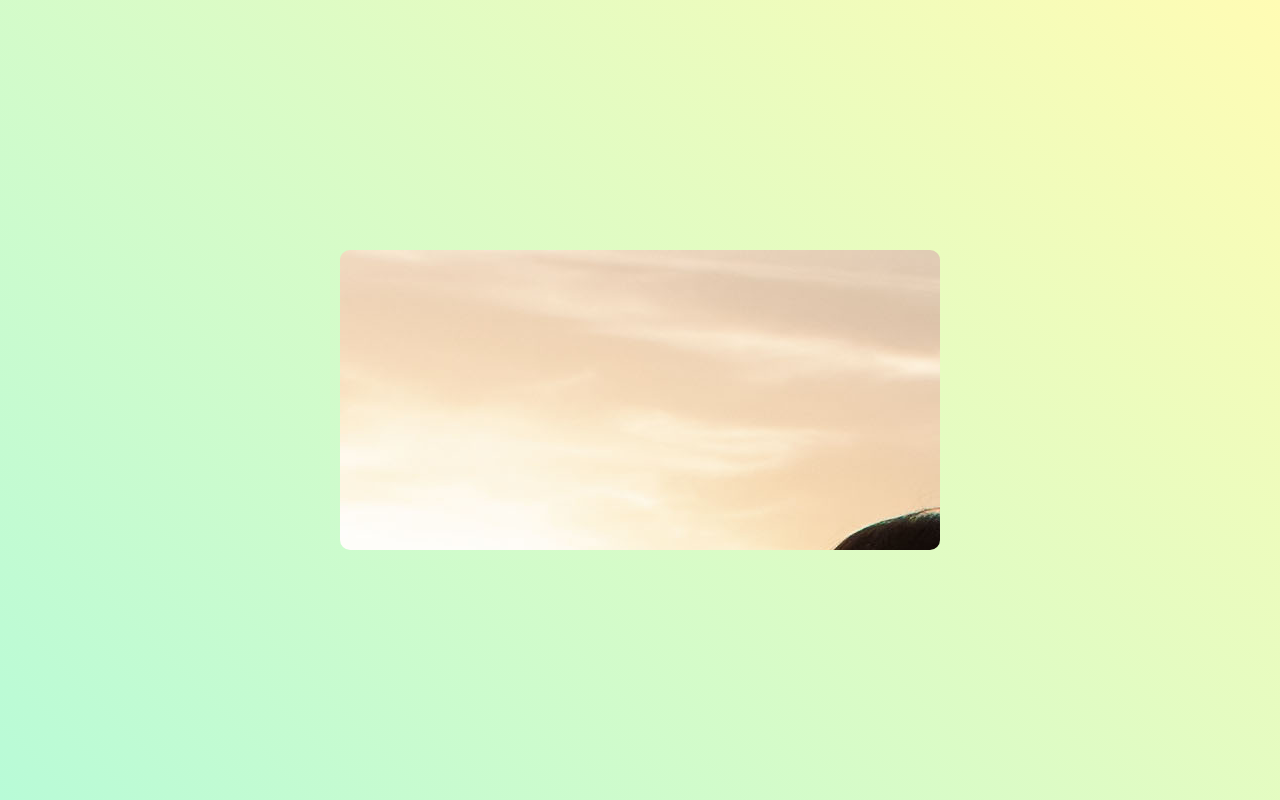
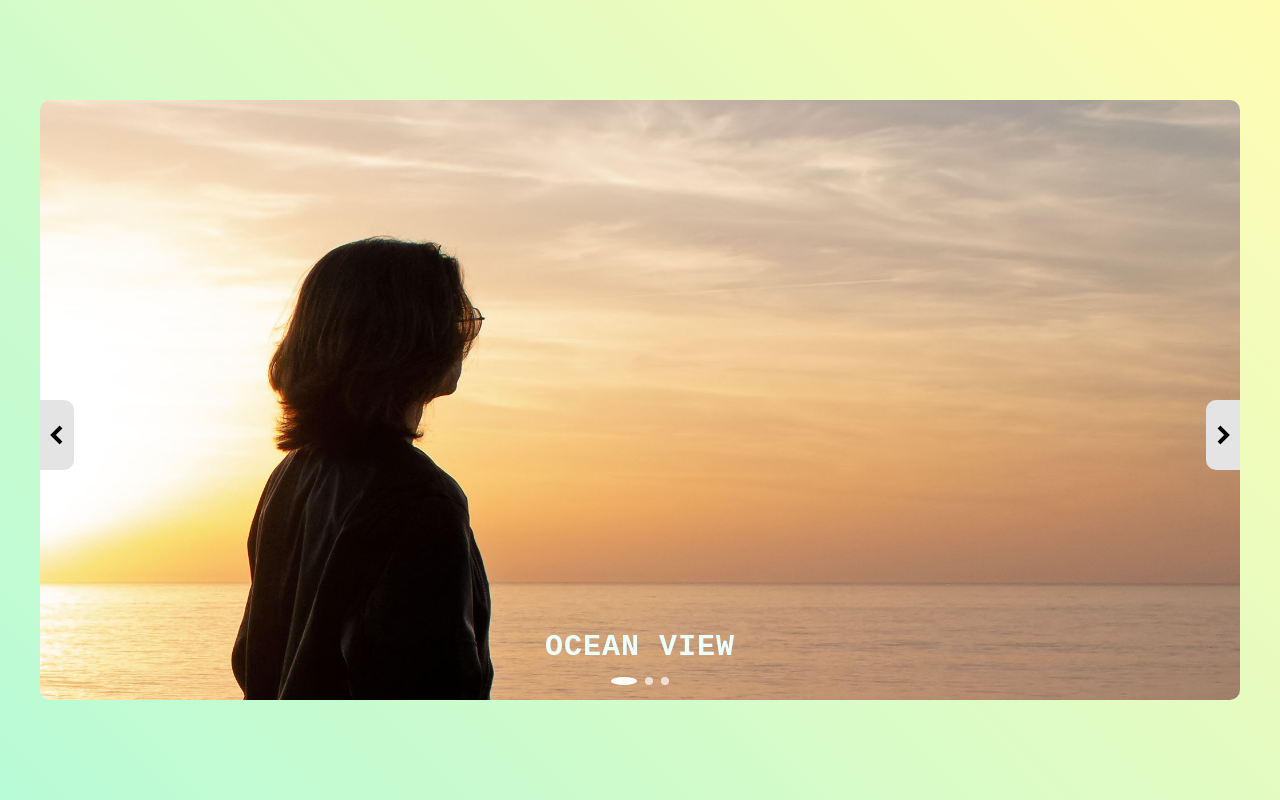
Before and after one commit to elinesnijder/TECWEB, a PHP site: page /index1.html in a window 1280 px wide. Run offline with PHP 8.4, Linux system fonts and the light colour scheme.

Commit message:
desenvolvi mais o trabalho

```diff
--- a/TP2/index1.html
+++ b/TP2/index1.html
@@ -10,7 +10,6 @@
     <link rel="stylesheet" href="https://cdnjs.cloudflare.com/ajax/libs/boxicons/2.1.0/css/boxicons.min.css">
 </head>
 <body>
-
     <div class="slider">
         <!--images-->
         <div class = "slider-items">
@@ -18,9 +17,27 @@
             <img src="img-2.jpg" alt="" class="slider-item">
             <img src="img-3.jpg" alt="" class="slider-item">
         </div>
+
+        <!--control-->
+        <div class="slider-controls">
+            <span class="bx bxs-chevron-left prev" onclick="changeSlide(-1)"></span>
+            <span class="bx bxs-chevron-right next" onclick="changeSlide(1)"></span>
+        </div>
+
+        <!--slider indicator-->
+        <div class="slider-indicators">
+            <span onclick="moveTo(0)"></span>
+            <span onclick="moveTo(1)"></span>
+            <span onclick="moveTo(2)"></span>
+        </div>
+
+        <!--slider content-->
+        <div class="slider-content">
+            <h3>Ocean View</h3>
+            <h3>Green Valley</h3>
+            <h3>Lake Reflection</h3>
+        </div>
     </div>
-
-
     <!--js file-->
     <script src = "script1.js"></script>
 </body>
--- a/TP2/script1.js
+++ b/TP2/script1.js
@@ -0,0 +1,42 @@
+let index = 0; // Start index at 0
+
+const moveTo = e => {
+    showSlide(index = e);
+};
+
+const changeSlide = e => {
+    showSlide(index += e);
+};
+
+const showSlide = e => {
+    const images = document.querySelectorAll('.slider-item');
+    const indicators = document.querySelectorAll('.slider-indicators span');
+    const contents = document.querySelectorAll('.slider-content h3');
+
+    if (e >= images.length) {
+        index = 0; // Reset index to 0 if it exceeds the number of images
+    } else if (e < 0) {
+        index = images.length - 1; // Set index to the last image index if it goes below 0
+    }
+
+    for (let image of images) {
+        image.style.opacity = '0';
+    }
+    for (let indicator of indicators) {
+        indicator.style.width = '8px';
+        indicator.style.background = '#ffffffaf';
+    }
+    for (let content of contents) {
+        content.style.transform = 'scale(0)';
+        content.style.opacity = '0';
+        content.style.transitionDelay = '0.2s';
+    }
+
+    images[index].style.opacity = '1'; // Adjusted to use index directly
+    indicators[index].style.width = '26px'; // Adjusted to use index directly
+    indicators[index].style.background = '#fff'; // Adjusted to use index directly
+    contents[index].style.transform = 'scale(1)'; // Adjusted to use index directly
+    contents[index].style.opacity = '1'; // Adjusted to use index directly
+};
+
+showSlide(index); // calling showSlide with initial index
--- a/TP2/style1.css
+++ b/TP2/style1.css
@@ -1,30 +1,94 @@
-*{
+* {
     margin: 0;
     padding: 0;
     box-sizing: border-box;
 }
 
-body{
+body {
     height: 100vh;
     display: flex;
     align-items: center;
     justify-content: center;
-    background: linear-gradient(45deg, #b8fbd7, #fffcb4 );
+    background: linear-gradient(45deg, #b8fbd7, #fffcb4);
 }
 
-.slider{
+.slider {
     position: relative;
     display: flex;
-    width: 600px;
-    height: 300px;
+    width: 1200px;
+    height: 600px;
     border-radius: 10px;
     overflow: hidden;
     background-color: azure;
 }
 
-.slider-items .slider.item{
+.slider-items .slider-item {
     position: absolute;
     width: 100%;
     height: 100%;
-    transition: 0.6s;
+    transition: transform 0.6s ease; /* Added vendor prefix */
 }
+
+.slider-controls span {
+    cursor: pointer;
+    position: absolute;
+    top: 50%;
+    width: 34px;
+    height: 70px;
+    line-height: 70px;
+    text-align: center;
+    font-size: 32px;
+    color: rgb(0, 0, 0);
+    background: #e4e4e4;
+    transition: background-color 0.3s ease; /* Added vendor prefix */
+}
+
+.slider-controls span:hover {
+    color: rgb(0, 0, 0);
+    background-color: rgb(148, 148, 148);
+}
+
+.slider-controls .prev {
+    left: 0;
+    border-radius: 0 10px 10px 0;
+}
+
+.slider-controls .next {
+    right: 0;
+    border-radius: 10px 0 0 10px;
+}
+
+.slider-indicators {
+    width: 100%;
+    display: flex;
+    justify-content: center;
+    position: absolute;
+    bottom: 15px;
+}
+
+.slider-indicators span {
+    cursor: pointer;
+    margin: 0 4px;
+    width: 8px;
+    height: 8px;
+    border-radius: 100%; /* Changed border-radius to make indicators circular */
+    transition: background-color 0.2s ease-in; /* Added vendor prefix */
+}
+
+.slider-content {
+    width: 100%;
+    height: min-content;
+    display: flex;
+    justify-content: center;
+}
+
+.slider-content h3 {
+    position: absolute;
+    bottom: 36px;
+    color: rgb(236, 255, 255);
+    font-size: 30px;
+    font-family: 'Courier New', Courier, monospace;
+    letter-spacing: 1px;
+    text-transform: uppercase;
+    transition: 0.4s; /* Added vendor prefix */
+}
```
